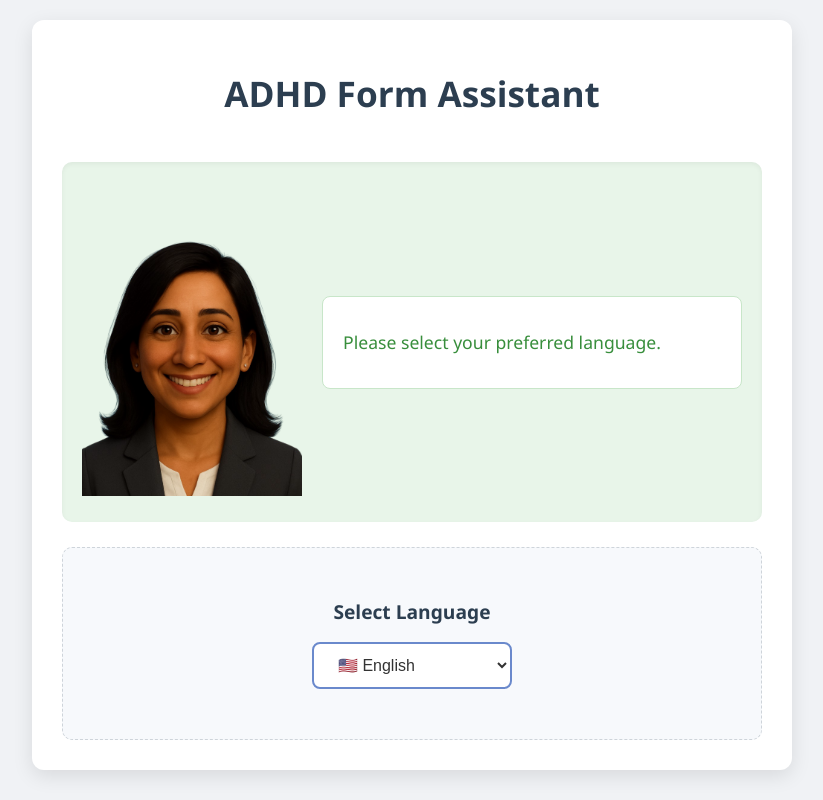
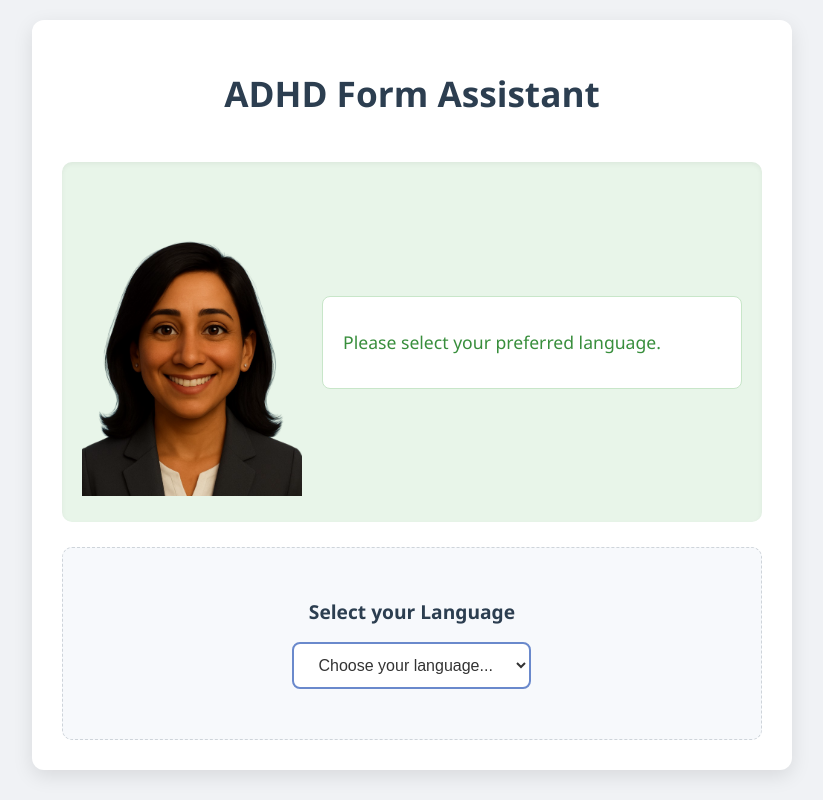
Before and after one commit to ananyagnapi/adhd_poc, a React (Vite) app in the folder client/: page / in a window 1280 px wide. Both pictures are taken after a click on the element "Sarah". Shown: the whole page, without its empty margins (258-1081 px from the left). Built offline with nearby package versions, Linux system fonts and the light colour scheme.

Commit message:
Selector

```diff
--- a/client/src/components/LanguageSelector.jsx
+++ b/client/src/components/LanguageSelector.jsx
@@ -4,13 +4,14 @@ import { supportedLanguages } from '../translations';
 const LanguageSelector = ({ currentLanguage, onLanguageChange, t }) => {
   return (
     <div className="language-selector">
-      <label htmlFor="language-select">{t('ui.selectLanguage')}</label>
+      <label htmlFor="language-select">Select your Language</label>
       <select
         id="language-select"
         value={currentLanguage}
         onChange={(e) => onLanguageChange(e.target.value)}
         className="language-dropdown"
       >
+        <option value="" disabled>Choose your language...</option>
         {supportedLanguages.map(lang => (
           <option key={lang.code} value={lang.code}>
             {lang.flag} {lang.name}
--- a/client/src/hooks/useTranslation.js
+++ b/client/src/hooks/useTranslation.js
@@ -4,10 +4,12 @@ import { translations } from '../translations';
 const API_BASE_URL = 'http://localhost:3001/api';
 
 export const useTranslation = () => {
-  const [currentLanguage, setCurrentLanguage] = useState('en');
+  const [currentLanguage, setCurrentLanguage] = useState('');
   const [translationCache, setTranslationCache] = useState({});
 
   const t = (key, fallback = key) => {
+    if (!currentLanguage) return fallback;
+
     const keys = key.split('.');
     let value = translations[currentLanguage];
 
```
